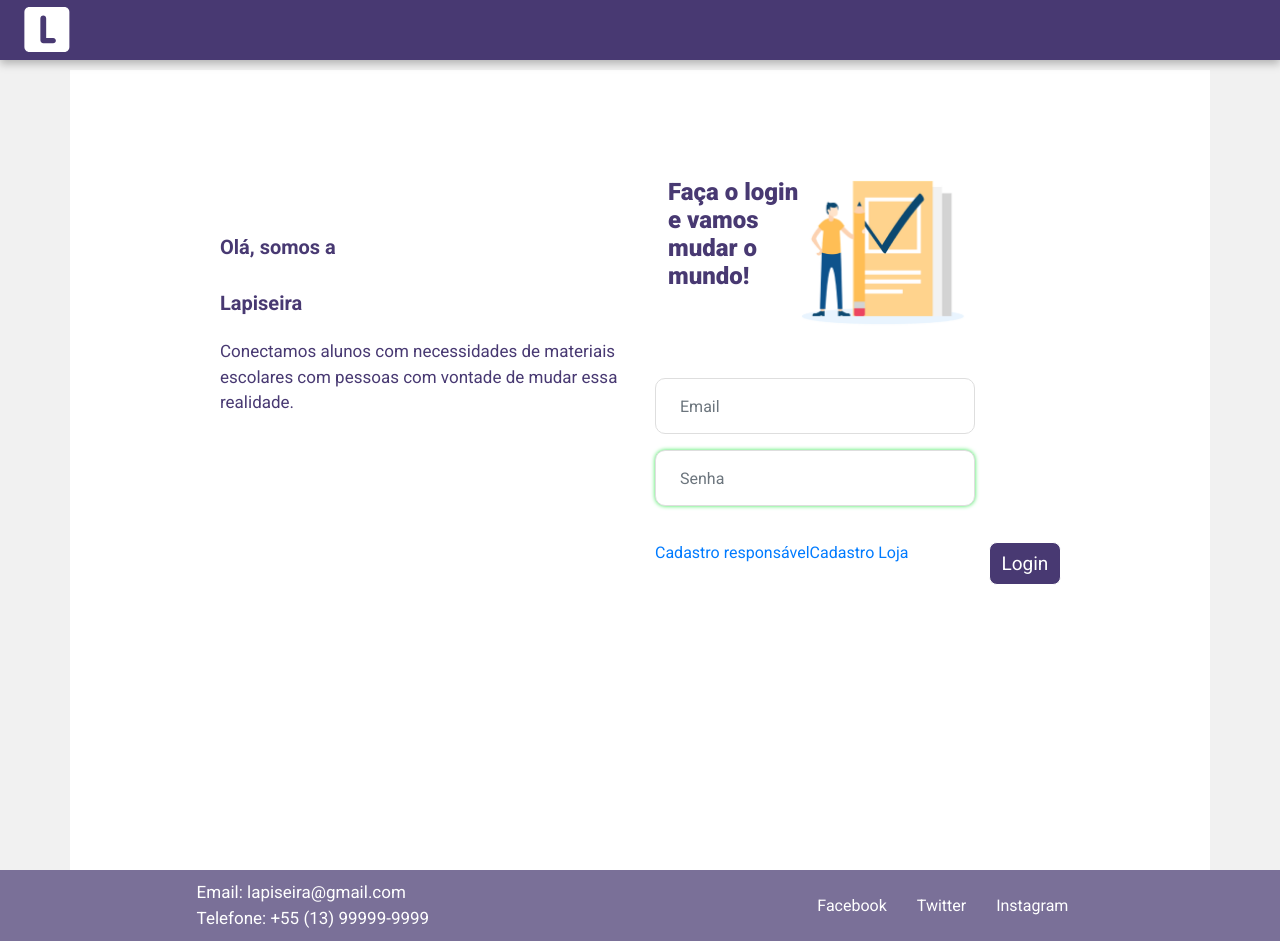
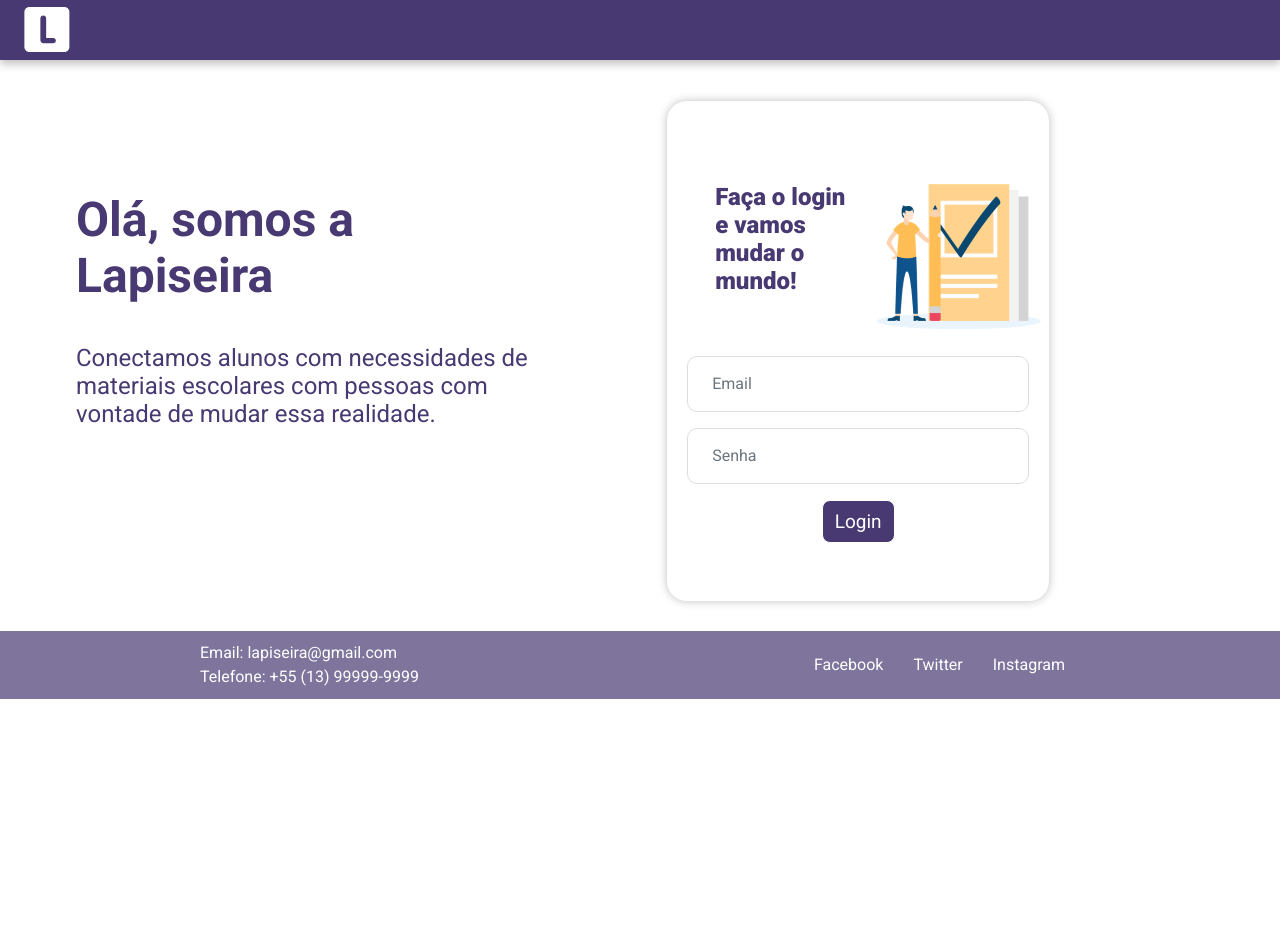
Before and after one commit to enzocsantos18/squad28, a React (Create React App) app in the folder frontend/: page /login in a window 1280 px wide. After the commit the page ends 800 px from the top, so only its background shows below. Built offline with nearby package versions, Linux system fonts and the light colour scheme.

Commit message:
Pagina
Pagina login copiada da branch home para o merge com a dev.
Obs: branch home desatualizada devido a isso foi criar esse nova branch

```diff
--- a/frontend/src/pages/Login/index.js
+++ b/frontend/src/pages/Login/index.js
@@ -28,7 +28,7 @@ function Login() {
   async function handleSubmit(event) {
     event.preventDefault();
 
-    try {
+    try{
       const response = await api.post("/auth/parent", {
         ...dados,
       });
@@ -41,8 +41,10 @@ function Login() {
         });
         history.push("/areaResponsavel");
       }
-    } catch (e) {
-      try {
+    }
+    catch(e){
+      try{
+
         const responseStore = await api.post("/auth/store", {
           ...dados,
         });
@@ -55,24 +57,27 @@ function Login() {
           });
         history.push("/areaLoja");
         }
-      } catch (e) {
-        setErro(true);
+      }catch(e){
+        setErro(true)
       }
     }
+
+
+
   }
 
   return (
     <>
       <Header />
-      <Container>
+      <Container fluid>
         <Row>
           <Col sm={6}>
-            <div className="grid_texto">
-              <h1>
+            <div className="div_texto">
+              <h1 id="h1_login">
                 Olá, somos a<br /> Lapiseira
               </h1>
 
-              <p>
+              <p id='p_login'>
                 Conectamos alunos com necessidades de materiais escolares com
                 pessoas com vontade de mudar essa realidade.
               </p>
@@ -82,12 +87,15 @@ function Login() {
           <Col sm={6}>
             <div className="grid">
               <Row>
-                <div>
-                  <h2 className="titulo_login">
+                <Col xs={6} sm={6}>
+                  <div id='espacamento_texto_img'>
+                    <h2 className="h2_titulo_login">
                       Faça o login <br />e vamos <br />
                       mudar o<br /> mundo!
                     </h2>
                   </div>
+                </Col>
+                <Col xs={6} sm={6}>
                   <div>
                     <img
                       className="img_login"
@@ -95,12 +103,14 @@ function Login() {
                       src={imagemlogin}
                     />
                   </div>
-              </Row>
+                </Col>
 
+                <Col xs={12} sm={12}>
                   <Form id="form" onSubmit={handleSubmit}>
                     <Form.Group>
                       <Form.Control
-                    id="input"
+
+                        id="input_login"
                         type="email"
                         placeholder="Email"
                         onChange={handleInputChange}
@@ -110,25 +120,30 @@ function Login() {
 
                     <Form.Group>
                       <Form.Control
-                    id="inputsenha"
+                        id="input_login"
                         onChange={handleInputChange}
                         name="password"
                         type="password"
                         placeholder="Senha"
                       />
                     </Form.Group>
-                {erro && (
-                  <span className="erro">Email e/ou senha inválidos.</span>
-                )}
-                <Link to="/cadastroResponsavel">Cadastro responsável</Link>
-                <Link to="/cadastroLoja">Cadastro Loja</Link>
+                    {erro && <span className="erro">Email e/ou senha inválidos.</span>}
+
+                      <div id="buttom_div">
                         <Button id="buttonEntar" type="submit">
                           Login
                         </Button>
+                      </div>
+                                    {/* <Link to="/cadastroResponsavel">Cadastro responsável</Link>
+                    <Link to="/cadastroLoja">Cadastro Loja</Link> */}
                   </Form>
-            </div>
                 </Col>
               </Row>
+            </div>
+
+          </Col>
+        </Row>
+
       </Container>
       <Footer />
     </>
--- a/frontend/src/pages/Login/login.css
+++ b/frontend/src/pages/Login/login.css
@@ -4,74 +4,55 @@
 }
 @import url('https://fonts.googleapis.com/css2?family=Roboto:wght@400;500;700;900&display=swap');
 
-.grid{
-    margin:60px 0 0 0;
-
+body{
+    background-color: #fff;
 }
-.grid_texto{
-    margin:20% 0 0 100px;
-
+.div_texto{
+    display: none;
 }
 
-.titulo_login{
+.grid{
+    margin:10% 2% 0 2%;
+}
+#espacamento_texto_img{
+    margin-bottom: 25%;
+}
+.h2_titulo_login{
     font-family: Roboto, sans-serif;
     font-size: 24px;
+    line-height: 28px;
     font-style: normal;
     font-weight: 900;
-    line-height: 28px;
     text-align: left;
     color: #483972;
     margin: 0 0 0 28px;
 }
-
-h1{
-font-family: Roboto;
-font-style: normal;
-font-size: 20px;
-line-height: 56px;
-color: #483972;
-}
-
-p{
-font-family: Roboto;
-font-style: normal;
-font-size: 17px;
-/* line-height: 42px; */
-color: #483972;
-}
-
 .img_login{
     height: 150px;
     width: auto;
 }
 
 #form{
-    margin-top: 50px;
+    margin-bottom: 10%;
 }
 
-#input{
-    width: 320px;
-    height: 56px;
-    background: #FFFFFF;
-
-    border: 1px solid #DEDEDE;
-    box-sizing: border-box;
-    border-radius: 10px;
+#input_login{
+    width: 100% !important;
+    height: 56px !important;
+    background: #FFFFFF !important;
+    border: 1px solid #DEDEDE !important;
+    box-sizing: border-box !important;
+    border-radius: 10px !important;
 }
-
-#inputsenha{
-    width: 320px;
-    height: 56px;
-    background: #FFFFFF;
-
-    border: 1px solid #3DE959;
-    box-sizing: border-box;
-    box-shadow: 0px 0px 4px  #3DE959;
-    border-radius: 10px;
+#input_login:hover{
+    width: 100% !important;
+    height: 56px !important;
+    background: #FFFFFF !important;
+    border: 1px solid #3DE959 !important;
+    box-sizing: border-box !important;
+    box-shadow: 0px 0px 4px  #3DE959 !important;
+    border-radius: 10px !important;
 }
-/* .Centro{
-    text-align: center;
-} */
 
 
 #buttonEntar{
@@ -86,15 +67,169 @@ color: #483972;
     line-height: 23px;
     text-align: center;
     color: #FFF;
-    margin: 20px 0 0 80px;
 
 }
+#buttom_div{
+    display: flex;
+    align-items: center;
+    justify-content: center;
+}
+
 #buttonEntar:hover{
     background-color: #7B61FF;
+    border-color:#7B61FF ;
+}
+@media (min-width: 320px){
+
+  .h2_titulo_login{
+      font-family: Roboto, sans-serif;
+      font-size: 20px;
+      line-height: 24px;
+      font-style: normal;
+      font-weight: 900;
+      text-align: left;
+      color: #483972;
+  }
+  .img_login{
+      height: 100px;
+      width: auto;
+  }
 }
 
-@media  (min-width: 371px){
-    #buttonEntar{
-    margin: 20px 0 0 80px;
+@media (min-width: 540px){
+    .div_texto{
+        display: block;
+        margin-top: 20%;
+        margin-left: 5%;
+    }
+
+    #h1_login{
+    font-size: 32px;
+    line-height: 38px;
+
+    }
+
+    #p_login{
+    font-size: 24px;
+    line-height: 28px;
     }
 }
+@media (min-width: 721px){
+    .div_texto{
+        display: block;
+    }
+    .grid{
+      padding: 20px;
+      box-shadow: 0px 0px 10px rgba(0, 0, 0, 0.25);
+      border-radius: 20px;
+      margin-bottom: 5%;
+      width: 335px;
+      /* height: auto;  */
+
+  }
+  .h2_titulo_login{
+    font-size: 24px;
+    line-height: 28px;
+    /* margin: 0 0 0 28px; */
+    width: 146px;
+    height: 113px;
+  }
+
+}
+
+@media (min-width: 992px){
+  .div_texto{
+      display: block;
+      margin-top: 20%;
+      margin-left: 10%;
+      margin-right: 8%;
+
+  }
+  #h1_login{
+      font-size: 40px;
+      line-height: 56px;
+      margin-bottom: 40px;
+  }
+  #p_login{
+      font-size: 22px;
+      line-height: 26px;
+  }
+  .grid{
+      padding: 20px;
+      box-shadow: 0px 0px 10px rgba(0, 0, 0, 0.25);
+      border-radius: 20px;
+      margin-bottom: 5%;
+      width: 382px;
+      /* height: auto;  */
+
+  }
+  #espacamento_texto_img{
+      margin-bottom: 15%;
+      margin-top: 8%;
+  }
+  #form{
+      margin-top: 8%;
+      margin-bottom: 4%;
+  }
+  .h2_titulo_login{
+    font-size: 24px;
+    line-height: 28px;
+    /* margin: 0 0 0 28px; */
+    width: 146px;
+    height: 113px;
+  }
+  .img_login{
+      height: 100%;
+      width: auto;
+  }
+
+}
+
+@media (min-width: 1200px){
+  .div_texto{
+    display: block;
+    margin-top: 20%;
+    margin-left: 10%;
+    margin-right: 8%;
+
+  }
+  #h1_login{
+    font-size: 48px;
+    line-height: 56px;
+    margin-bottom: 40px;
+  }
+  #p_login{
+    font-size: 24px;
+    line-height: 28px;
+    width: 479px;
+    height: 250px;
+  }
+  .grid{
+    width: 382px;
+    /* height: auto;  */
+    height: 500px;
+    margin-top: 5%;
+    margin-bottom: 5%;
+  }
+
+  #espacamento_texto_img{
+    margin-top:62px;
+    margin-bottom:60px;
+
+  }
+  .h2_titulo_login{
+    width: 146px;
+    height: 113px;
+  }
+  #form{
+    margin-top: 0;
+    /* margin-bottom: 4%; */
+  }
+  .img_login{
+    height: 100%;
+    width: auto;
+    margin-top:60px;
+  }
+
+
+}
```
Lines whose indentation alone changed are shown as unchanged.
